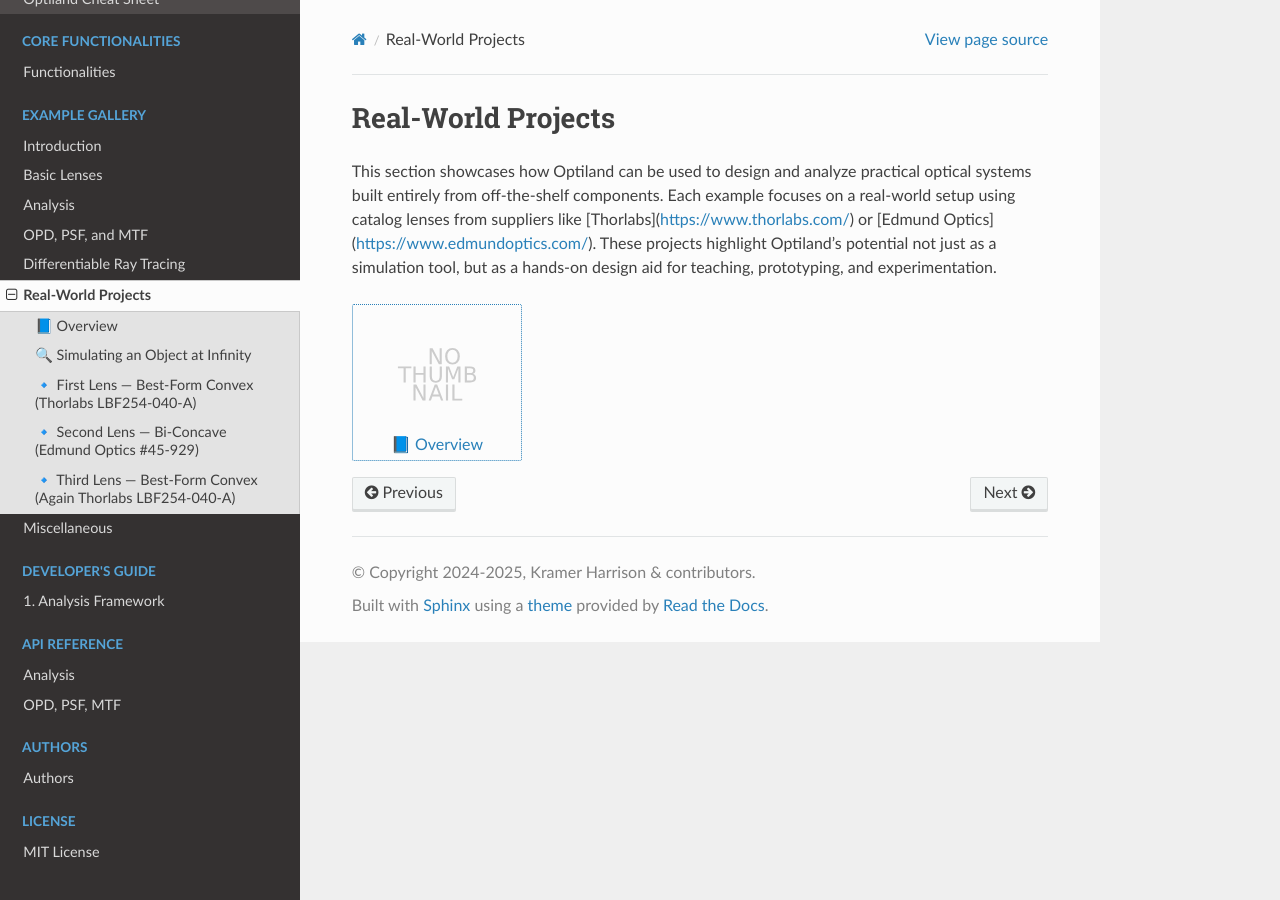
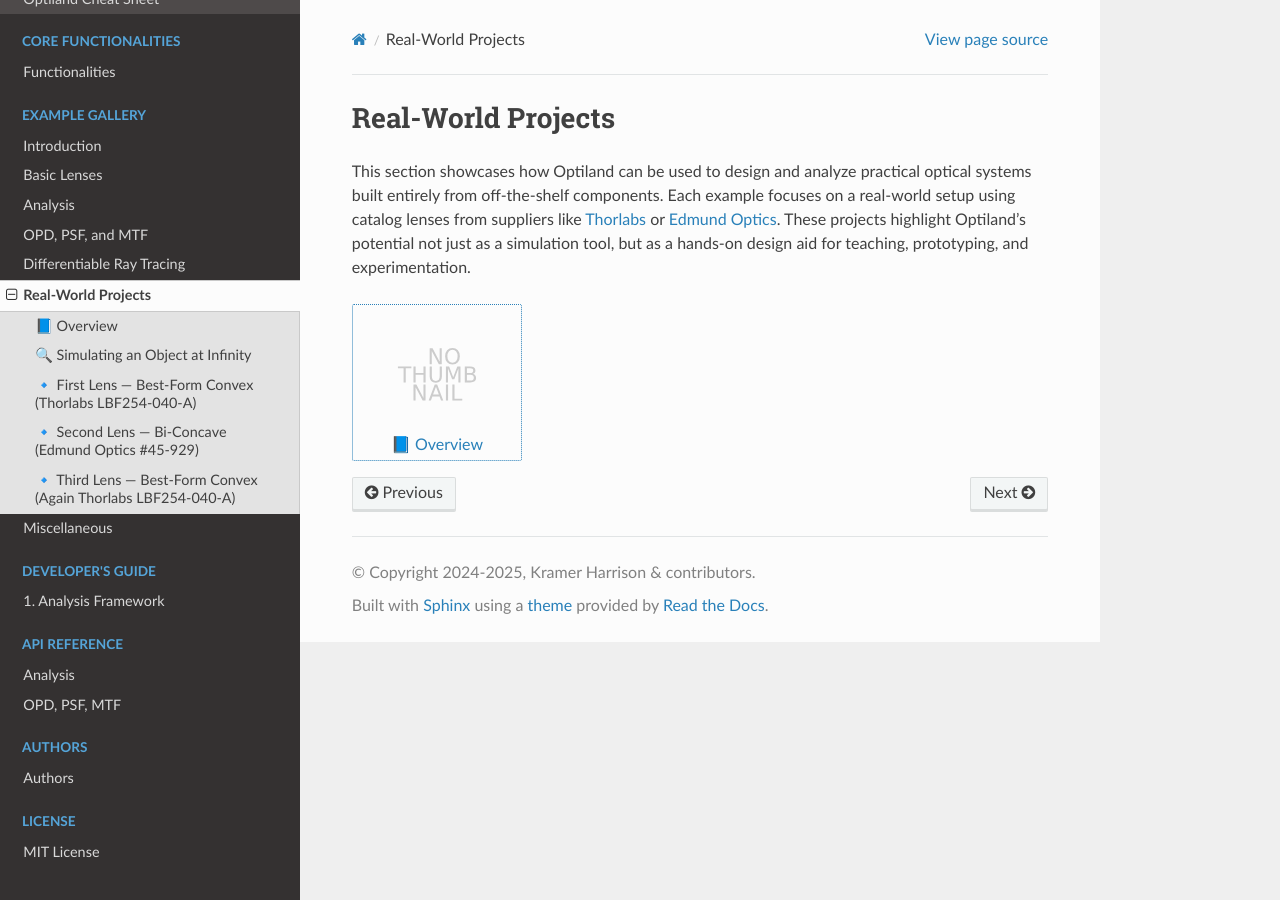
Before and after one commit to HarrisonKramer/optiland, a Sphinx documentation site: the page built from docs/gallery/real_world_projects.rst, in a window 1280 px wide. Built offline with Sphinx 7.4.7 and the Read the Docs theme 3.1.0, drawn with Linux system fonts in a browser that asks for light colours; pages that are not in the unit, such as notebooks, are missing from menus.

Commit message:
docs: fix links to thor labs and edmund optics

```diff
--- a/docs/gallery/real_world_projects.rst
+++ b/docs/gallery/real_world_projects.rst
@@ -5,7 +5,7 @@ Real-World Projects
 
 This section showcases how Optiland can be used to design and analyze practical optical systems built
 entirely from off-the-shelf components. Each example focuses on a real-world setup using catalog
-lenses from suppliers like [Thorlabs](https://www.thorlabs.com/) or [Edmund Optics](https://www.edmundoptics.com/).
+lenses from suppliers like `Thorlabs <https://www.thorlabs.com/>`__ or `Edmund Optics <https://www.edmundoptics.com/>`__.
 These projects highlight Optiland’s potential not just as a simulation tool, but as a hands-on design
 aid for teaching, prototyping, and experimentation.
 
```
